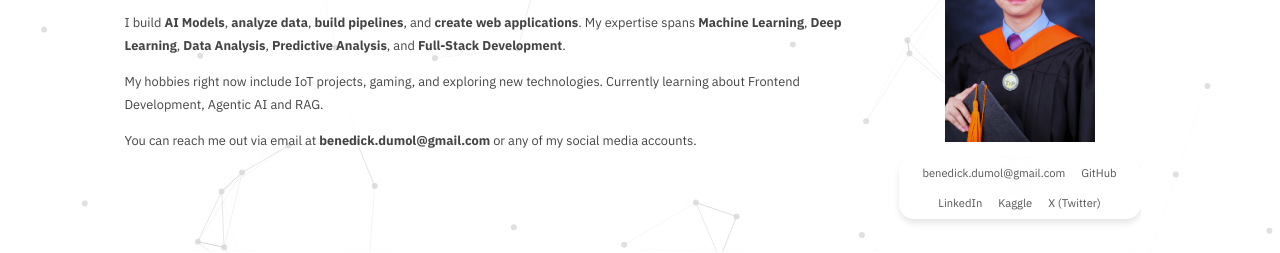
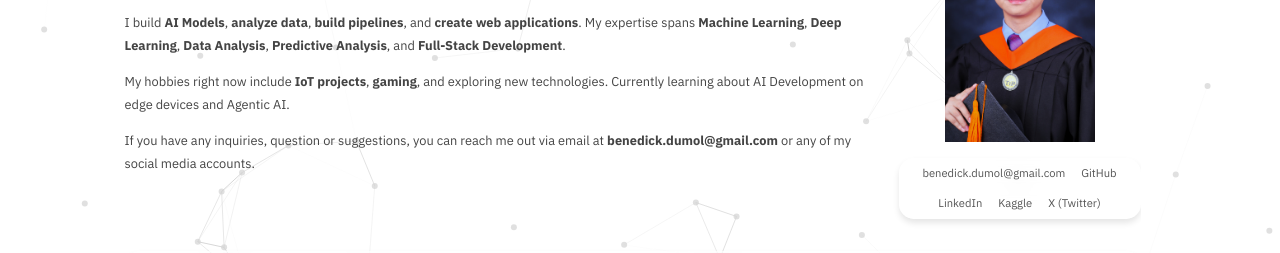
Before and after one commit to Wizxrdx/wizxrdx.github.io, a Next.js app: page / in a window 1280 px wide. Shown: the part 277-530 px from the top of the page. Built offline with nearby package versions, Linux system fonts and the light colour scheme.

Commit message:
feat: update AboutPage content for clarity and emphasis on skills and hobbies

```diff
--- a/src/app/page.tsx
+++ b/src/app/page.tsx
@@ -57,10 +57,10 @@ export default function AboutPage() {
           My expertise spans <b>Machine Learning</b>, <b>Deep Learning</b>, <b>Data Analysis</b>, <b>Predictive Analysis</b>, and <b>Full-Stack Development</b>.
         </p>
         <p className={styles.sectionBody}>
-          My hobbies right now include IoT projects, gaming, and exploring new technologies. Currently learning about Frontend Development, Agentic AI and RAG.
+          My hobbies right now include <b>IoT projects</b>, <b>gaming</b>, and exploring new technologies. Currently learning about AI Development on edge devices and Agentic AI.
         </p>
         <p className={styles.sectionBody}>
-          You can reach me out via email at <b>benedick.dumol@gmail.com</b> or any of my social media accounts.</p>
+          If you have any inquiries, question or suggestions, you can reach me out via email at <b>benedick.dumol@gmail.com</b> or any of my social media accounts.</p>
       </Section>
 
       <Card className={styles.feature}>
```
